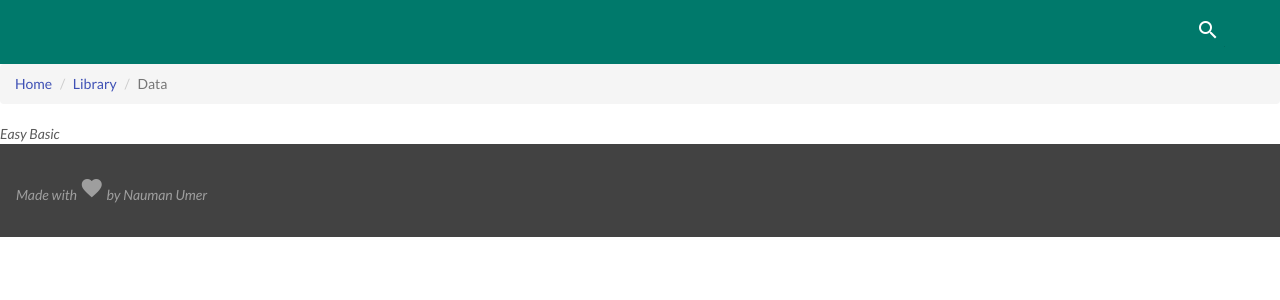
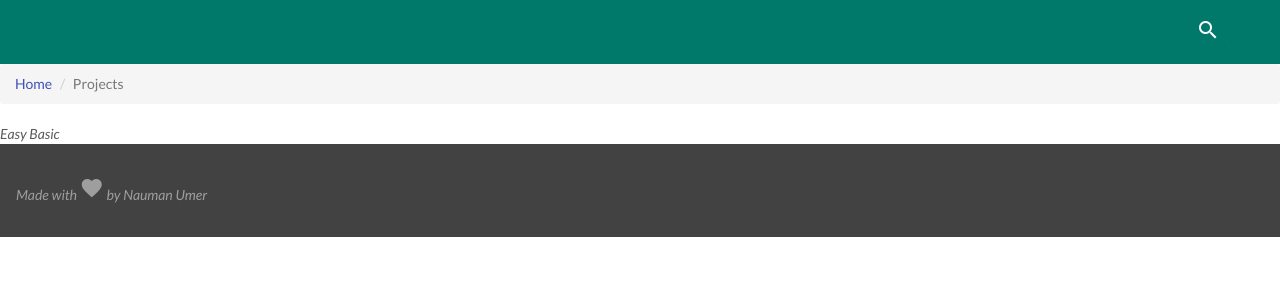
Before and after one commit to nmanumr/nmanumr.com, a Jekyll site: the page built from projects.html, in a window 1280 px wide. Shown: the top 300 px of the page. Built offline with Jekyll 4.4.1, drawn with Linux system fonts in a browser that asks for light colours; nearby versions of some CDN libraries.

Commit message:
Update projects.html

```diff
--- a/projects.html
+++ b/projects.html
@@ -2,9 +2,8 @@
 layout: default
 ---
 <ol class="breadcrumb">
-  <li><a href="#">Home</a></li>
-  <li><a href="#">Library</a></li>
-  <li class="active">Data</li>
+  <li><a href="http://naumanumer.github.io/">Home</a></li>
+  <li class="active">Projects</li>
 </ol>
 	{% assign projects = site.data.projects | sort %}
 
```
